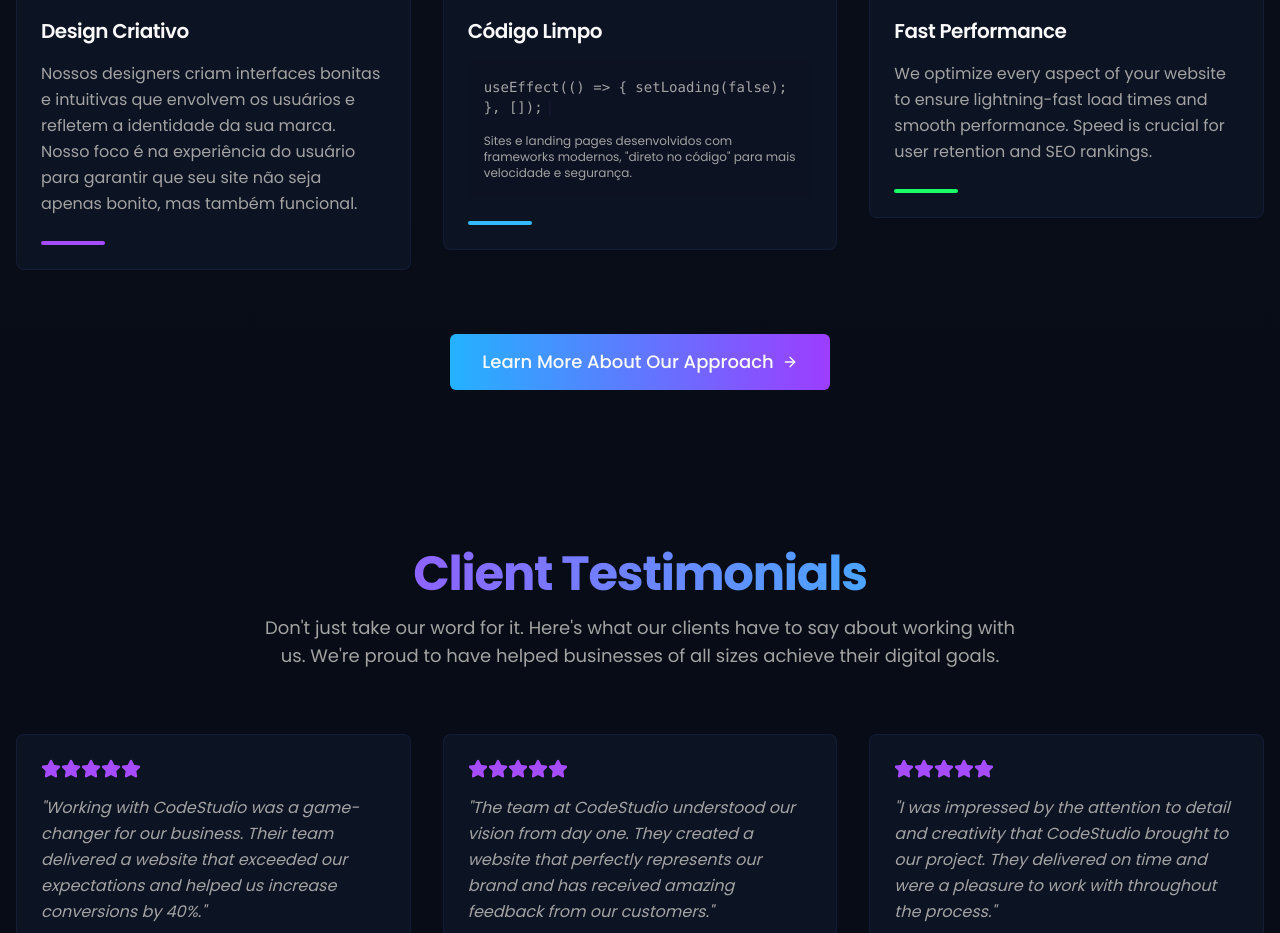
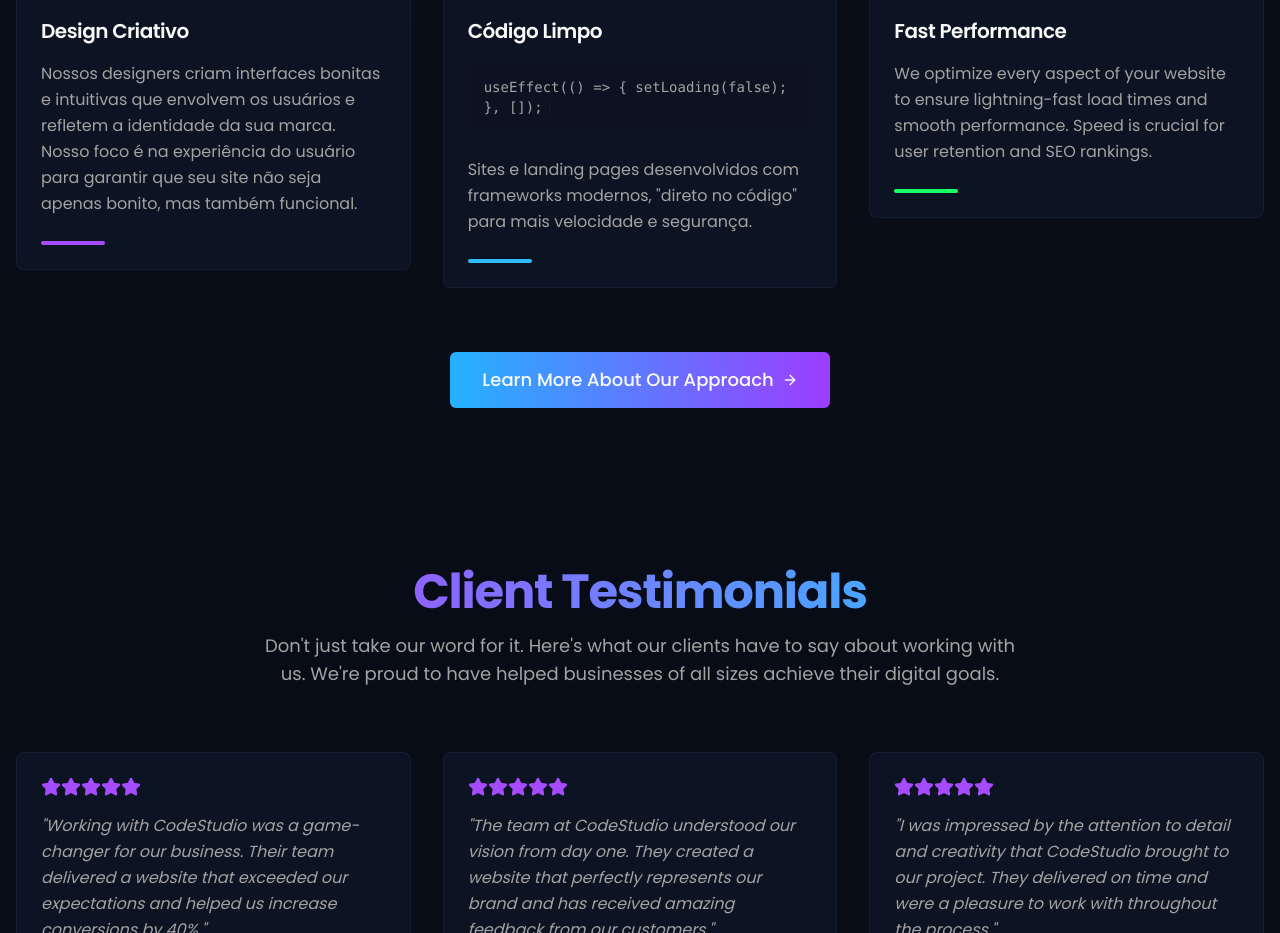
Before and after one commit to tiagojk13/wevolt, a Next.js app: page / in a window 1280 px wide. Shown: the part 3900-4833 px from the top of the page. Built offline with nearby package versions, Linux system fonts and the light colour scheme.

Commit message:
Atualiza conteudo 2 value section

```diff
--- a/components/sections/value-proposition.tsx
+++ b/components/sections/value-proposition.tsx
@@ -55,8 +55,7 @@ export default function ValuePropositionSection() {
             </motion.div>
           </RevealAnimation>
 
-          {/* Card 2 - Typewriter */}
-<RevealAnimation delay={0.4}>
+          <RevealAnimation delay={0.4}>
   <motion.div
     className="flex flex-col rounded-lg border border-border/50 bg-card p-6"
     whileHover={{ y: -10, boxShadow: "0 10px 30px -10px rgba(0,0,0,0.2)" }}
@@ -69,9 +68,7 @@ export default function ValuePropositionSection() {
         <Code className="h-8 w-8 text-secondary" />
       </motion.div>
     </div>
-
     <h3 className="mb-4 text-xl font-semibold">Código Limpo</h3>
-
     <div className="mb-6 flex-grow rounded-md bg-card/50 p-4 font-mono text-sm text-muted-foreground">
       <TypewriterAnimation
         words={codeSnippets}
@@ -80,12 +77,10 @@ export default function ValuePropositionSection() {
         deleteSpeed={20}
         delaySpeed={2000}
       />
-      {/* Texto fixo abaixo da animação */}
-      <div className="mt-4 font-sans font-normal text-xs text-muted-foreground">
-        Sites e landing pages desenvolvidos com frameworks modernos, "direto no código" para mais velocidade e segurança.
-      </div>
     </div>
-
+    <p className="mb-6 flex-grow text-muted-foreground">
+      Sites e landing pages desenvolvidos com frameworks modernos, "direto no código" para mais velocidade e segurança.
+    </p>
     <motion.div
       className="mt-auto h-1 w-16 rounded bg-secondary"
       whileHover={{ width: "100%" }}
@@ -93,7 +88,6 @@ export default function ValuePropositionSection() {
     />
   </motion.div>
 </RevealAnimation>
-
 
           {/* Card 3 */}
           <RevealAnimation delay={0.6}>
```
